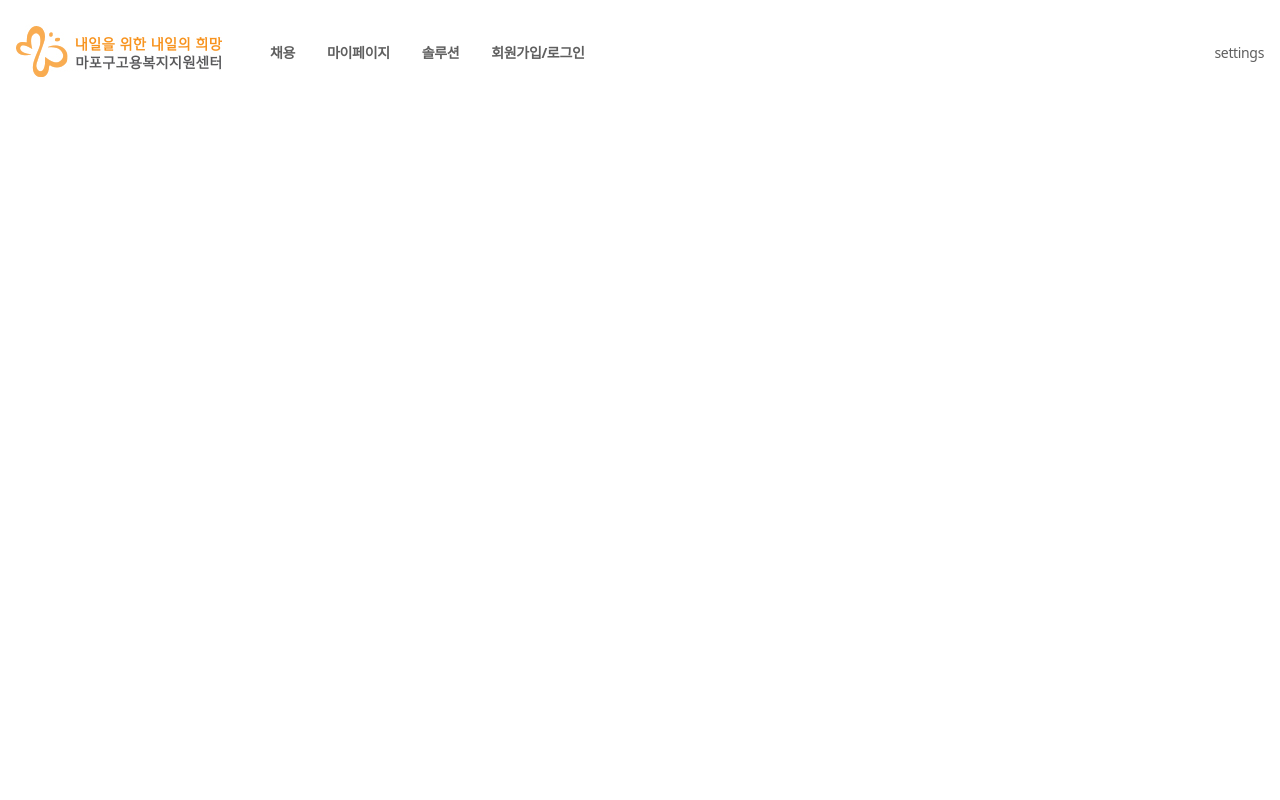
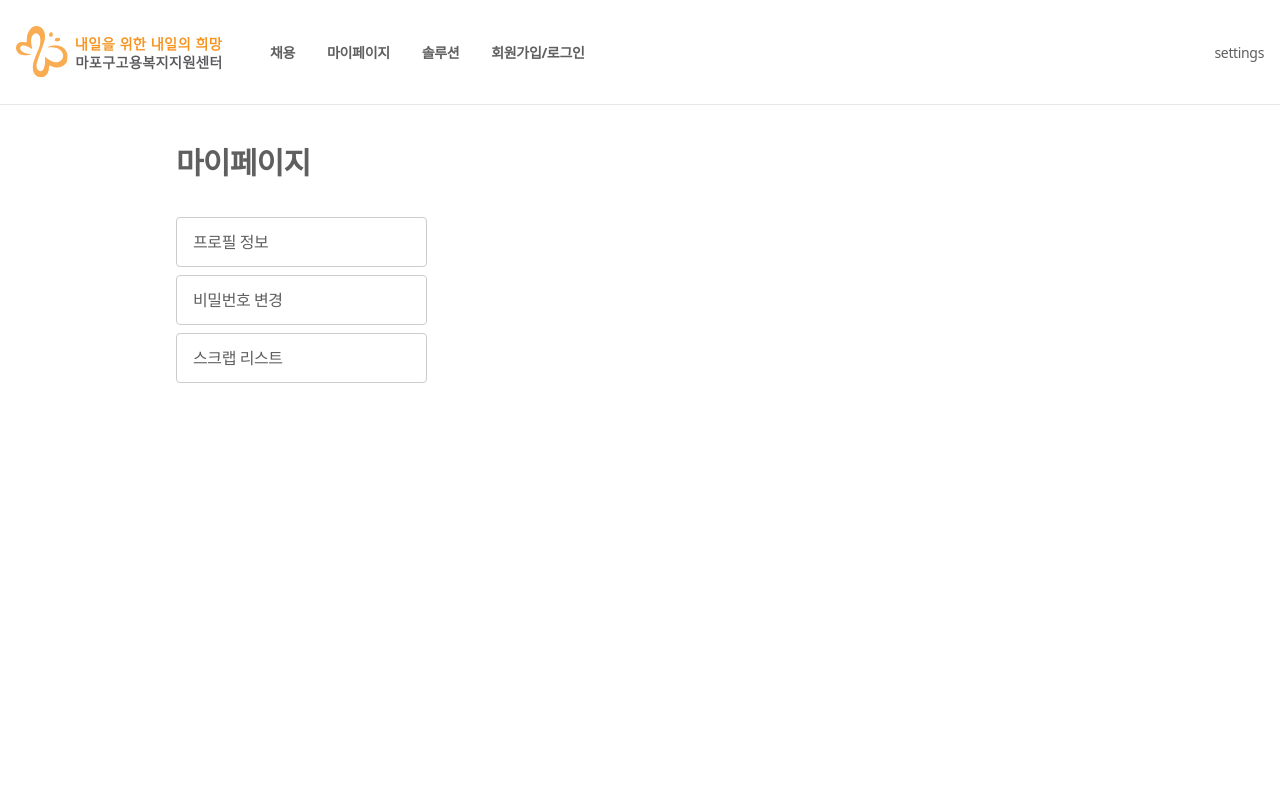
Before and after one commit to bleuuue/mapo-employment-support-center, a React (Create React App) app: page /personerMyPage in a window 1280 px wide. Shown: the top 800 px of the page. Built offline with nearby package versions, Linux system fonts and the light colour scheme; the HTML template or start-up script is replaced by a standard one.

Commit message:
myPage left menu form

```diff
--- a/src/App.tsx
+++ b/src/App.tsx
@@ -8,6 +8,7 @@ import Main from './pages/main';
 import FindPersonerId from './components/login/FindPersonerId';
 import FindBusinessId from './components/login/FindBusinessId';
 import FindPassword from './components/login/FindPassword';
+import PersonerMyPageMain from './components/myPage/personerMyPage/personerMyPageMain';
 
 const App: FC = () => {
   return (
@@ -21,6 +22,7 @@ const App: FC = () => {
           <Route exact path="/personerId" component={FindPersonerId} />
           <Route exact path="/businessId" component={FindBusinessId} />
           <Route exact path="/password" component={FindPassword} />
+          <Route exact path="/personerMyPage" component={PersonerMyPageMain} />
         </Switch>
       </Layout>
     </Router>
--- a/src/components/common/header.tsx
+++ b/src/components/common/header.tsx
@@ -3,7 +3,7 @@ import { FC } from 'react';
 const Header: FC = () => {
   return (
     <>
-      <header className="max-w-screen-xl mx-auto px-4 flex flex-row flex-wrap text-xs lg:text-sm justify-between items-center py-4">
+      <header className="max-w-screen-xl mx-auto px-4 flex flex-row flex-wrap text-xs lg:text-sm justify-between items-center py-4 border-b-1">
         <div className="flex flex-row flex-wrap justify-between items-center space-x-12">
           <div className="text-bold text-2xl">
             <a href="/">
@@ -14,7 +14,7 @@ const Header: FC = () => {
             <a href="#" className="whitespace-nowrap">
               채용
             </a>
-            <a href="#" className="whitespace-nowrap">
+            <a href="/personerMyPage" className="whitespace-nowrap">
               마이페이지
             </a>
             <a href="#" className="whitespace-nowrap">
--- /dev/null
+++ b/src/components/myPage/personerMyPage/personerMyPageMain.tsx
@@ -0,0 +1,37 @@
+import React, { FC } from 'react';
+
+const PersonerMyPageMain: FC = () => {
+  return (
+    <div className="container pb-12 px-44">
+      <div className="layout-side">
+        <div className="sidebar">
+          <div className="hidden sm:block">
+            <div className="pt-6 pb-4 md:py-8">
+              <h2 className="text-3xl font-black">마이페이지</h2>
+            </div>
+            <ul className="list-menu">
+              <li>
+                <a className="inline-block w-full h-full py-3 px-4 md:px-4">
+                  프로필 정보
+                </a>
+              </li>
+              <li>
+                <a className="inline-block w-full h-full py-3 px-4 md:px-4">
+                  비밀번호 변경
+                </a>
+              </li>
+              <li>
+                <a className="inline-block w-full h-full py-3 px-4 md:px-4">
+                  스크랩 리스트
+                </a>
+              </li>
+            </ul>
+          </div>
+        </div>
+        <div className="content"></div>
+      </div>
+    </div>
+  );
+};
+
+export default PersonerMyPageMain;
--- a/src/index.css
+++ b/src/index.css
@@ -122,3 +122,43 @@
   padding-left: 13.5px;
   padding-right: 13.5px;
 }
+
+.container {
+  width: 100%;
+  margin-right: auto;
+  margin-left: auto;
+}
+
+.margin-minus-1 {
+  margin-left: -1rem;
+  margin-right: -1rem;
+}
+
+.margin-minus-5 {
+  margin-left: -0.5rem;
+  margin-right: -0.5rem;
+}
+
+.layout-side {
+  @apply flex flex-wrap relative flex-col margin-minus-1 md:flex-row;
+}
+
+.sidebar {
+  @apply flex-auto px-4 order-1 my-2;
+}
+
+.list-menu {
+  @apply flex flex-wrap flex-col mx-2 margin-minus-5;
+}
+
+.list-menu li {
+  @apply border-1 rounded flex-1 justify-start my-1 mx-2;
+}
+
+.width-58 {
+  width: 58.333333%;
+}
+
+.content {
+  @apply flex-auto px-4 order-2 my-2 md:my-28 md:w-7/12;
+}
```
